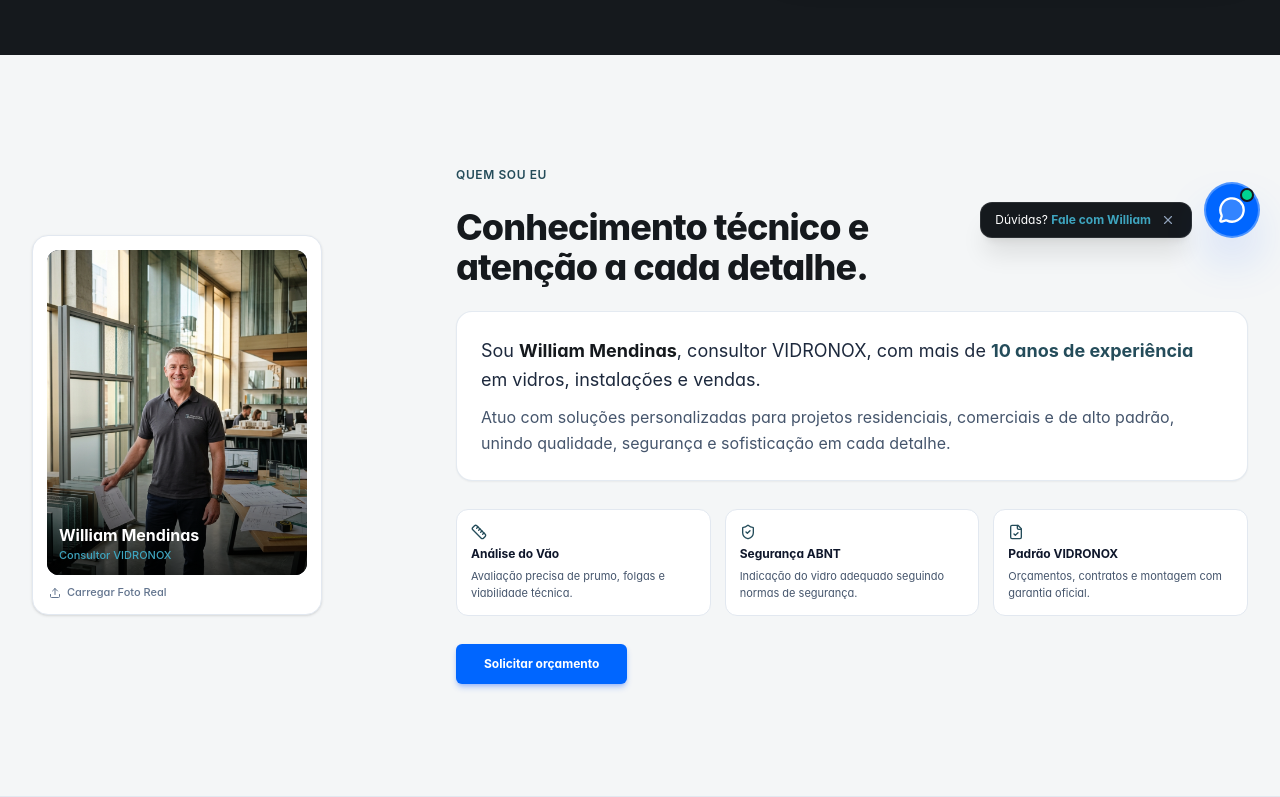
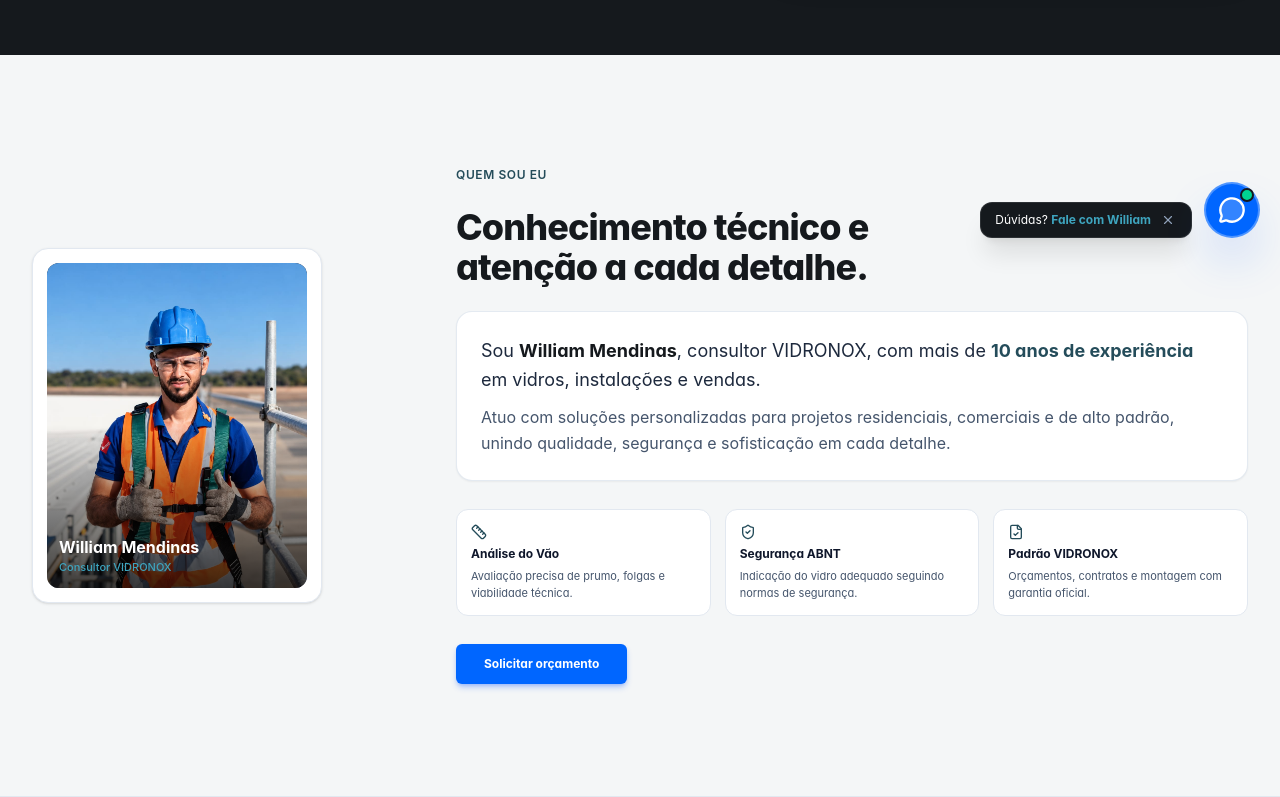
Before and after one commit to nataliamendes51975-cell/minha-landing-page, a React (Vite) app: page / in a window 1280 px wide. Shown: the part 542-1339 px from the top of the page. Built offline with nearby package versions, Linux system fonts and the light colour scheme.

Commit message:
Fixar foto real do William e remover troca local de imagem

```diff
--- a/src/components/AboutWilliam.tsx
+++ b/src/components/AboutWilliam.tsx
@@ -1,29 +1,14 @@
-import React, { useRef } from 'react';
-import { Ruler, ShieldCheck, FileCheck, Camera, Upload, RotateCcw } from 'lucide-react';
+import React from 'react';
+import { Ruler, ShieldCheck, FileCheck } from 'lucide-react';
 
 interface AboutWilliamProps {
-  customPhotoUrl: string | null;
-  onPhotoUpload: (file: File) => void;
-  onResetPhoto: () => void;
   onQuoteClick: () => void;
 }
 
 export const AboutWilliam: React.FC<AboutWilliamProps> = ({
-  customPhotoUrl,
-  onPhotoUpload,
-  onResetPhoto,
   onQuoteClick,
 }) => {
-  const fileInputRef = useRef<HTMLInputElement>(null);
-
-  const handleFileChange = (e: React.ChangeEvent<HTMLInputElement>) => {
-    if (e.target.files && e.target.files[0]) {
-      onPhotoUpload(e.target.files[0]);
-    }
-  };
-
-  const portraitSrc =
-    customPhotoUrl || '/images/william-consultant-portrait.jpg';
+  const portraitSrc = '/images/WhatsApp%20Image%202026-11-23%20at%2018.20.03.jpeg';
 
   return (
     <section id="sobre" className="py-20 md:py-28 bg-[#F4F6F7] text-[#15191D]">
@@ -46,34 +31,6 @@ export const AboutWilliam: React.FC<AboutWilliamProps> = ({
                 </div>
               </div>
 
-              {/* Photo customization toggle */}
-              <div className="mt-2.5 flex items-center justify-between text-xs text-slate-500 px-0.5">
-                <button
-                  type="button"
-                  onClick={() => fileInputRef.current?.click()}
-                  className="inline-flex items-center gap-1.5 hover:text-[#244C5A] font-medium transition-colors text-[11px]"
-                >
-                  <Upload className="w-3 h-3" />
-                  <span>{customPhotoUrl ? 'Trocar Foto Real' : 'Carregar Foto Real'}</span>
-                </button>
-                {customPhotoUrl && (
-                  <button
-                    type="button"
-                    onClick={onResetPhoto}
-                    className="text-rose-600 hover:text-rose-700 flex items-center gap-1 font-medium text-[11px]"
-                  >
-                    <RotateCcw className="w-3 h-3" />
-                    <span>Restaurar</span>
-                  </button>
-                )}
-                <input
-                  ref={fileInputRef}
-                  type="file"
-                  accept="image/*"
-                  onChange={handleFileChange}
-                  className="hidden"
-                />
-              </div>
             </div>
           </div>
 
```
